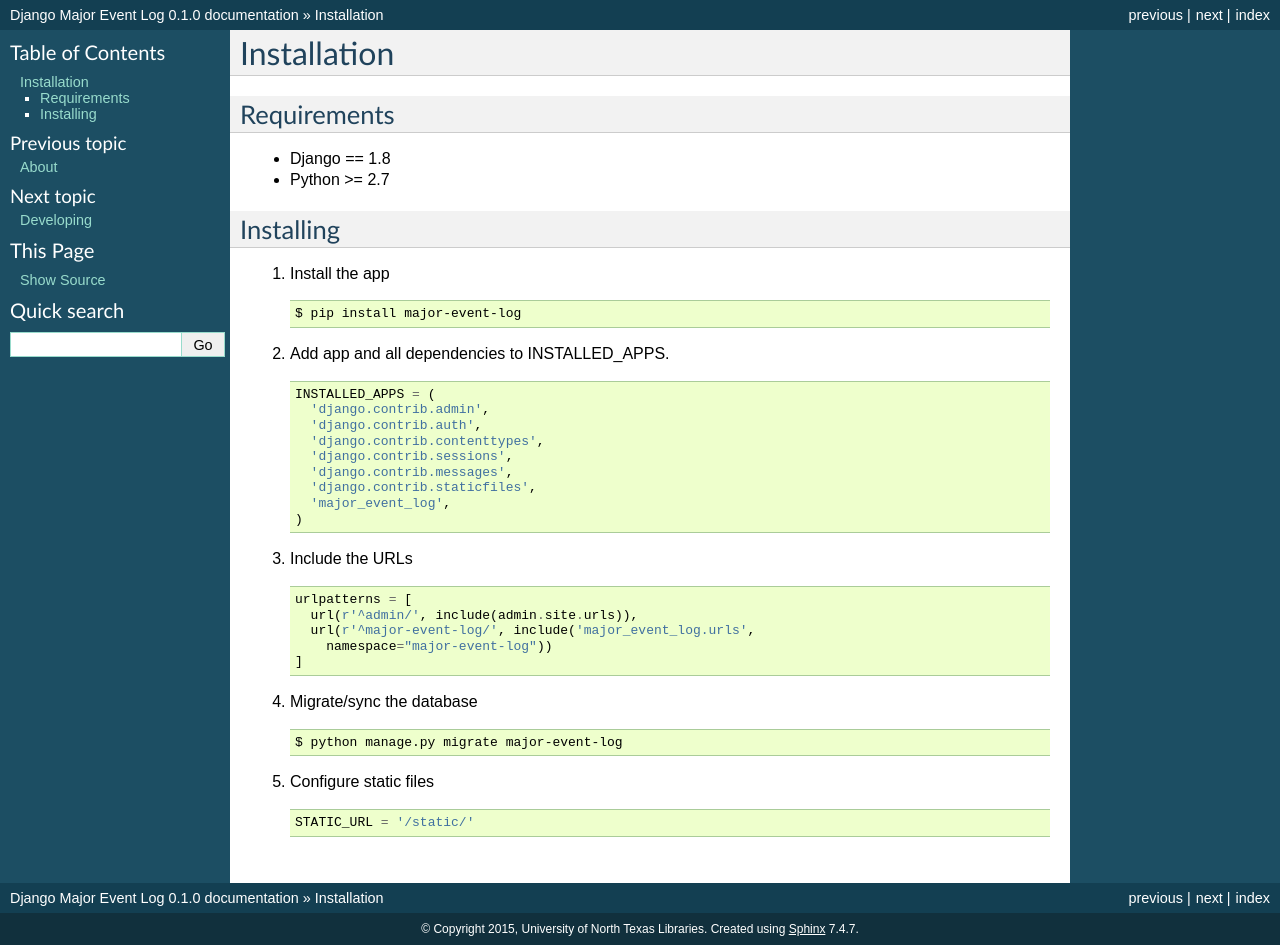
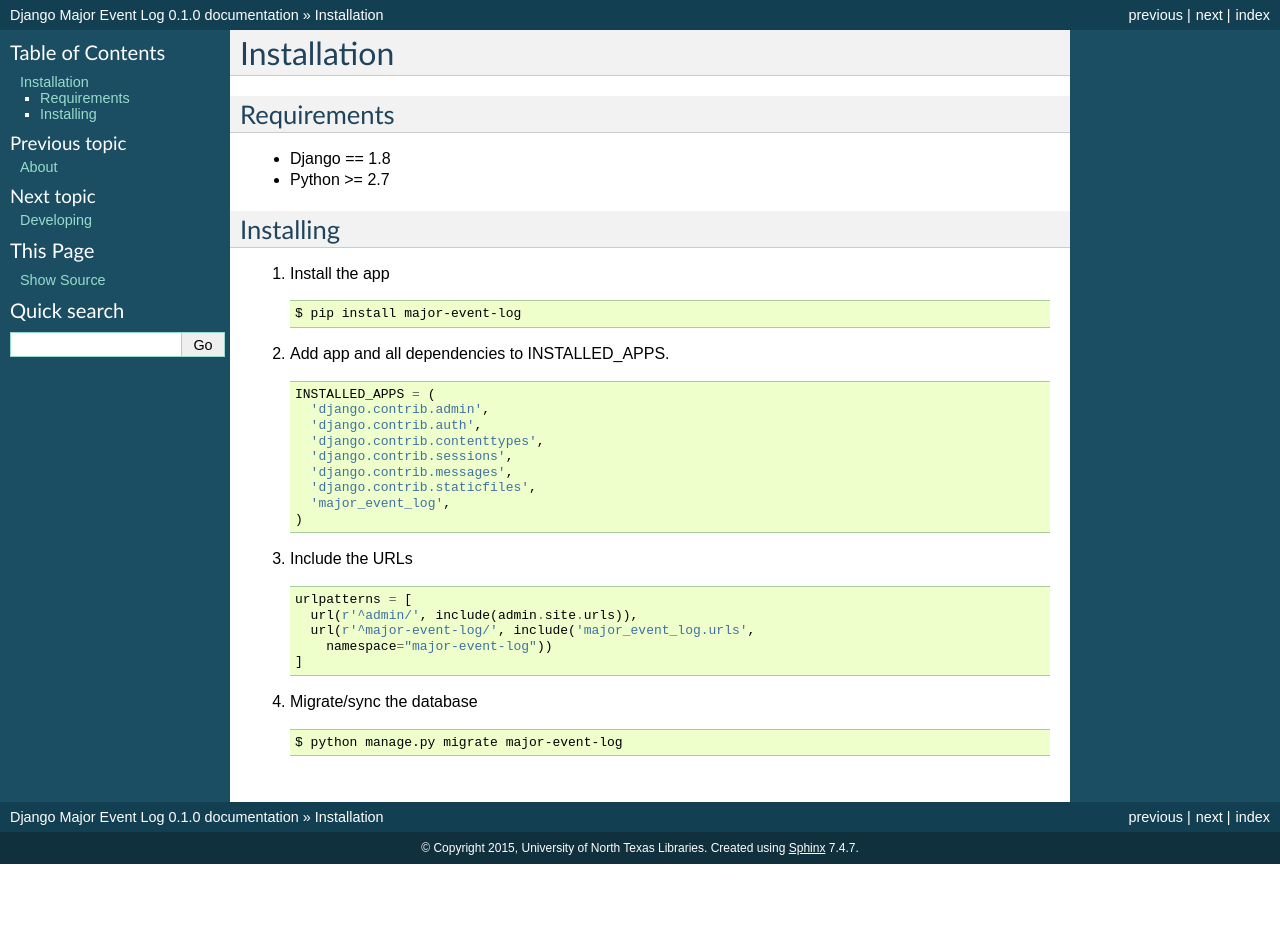
Before and after one commit to unt-libraries/django-major-event-log, a Sphinx documentation site: the page built from docs/installation.rst, in a window 1280 px wide. Built offline with Sphinx 7.4.7, drawn with Linux system fonts in a browser that asks for light colours; after the commit the page ends 900 px from its top, so only the background shows below that.

Commit message:
Removed unneeded portion of installation detailing static files (no such files exist in this project)

```diff
--- a/docs/installation.rst
+++ b/docs/installation.rst
@@ -45,9 +45,3 @@
    ::
 
        $ python manage.py migrate major-event-log
-
-5. Configure static files
-
-   ::
-
-       STATIC_URL = '/static/'
```
Also changed, not shown: README.md (+0 -4 lines).
